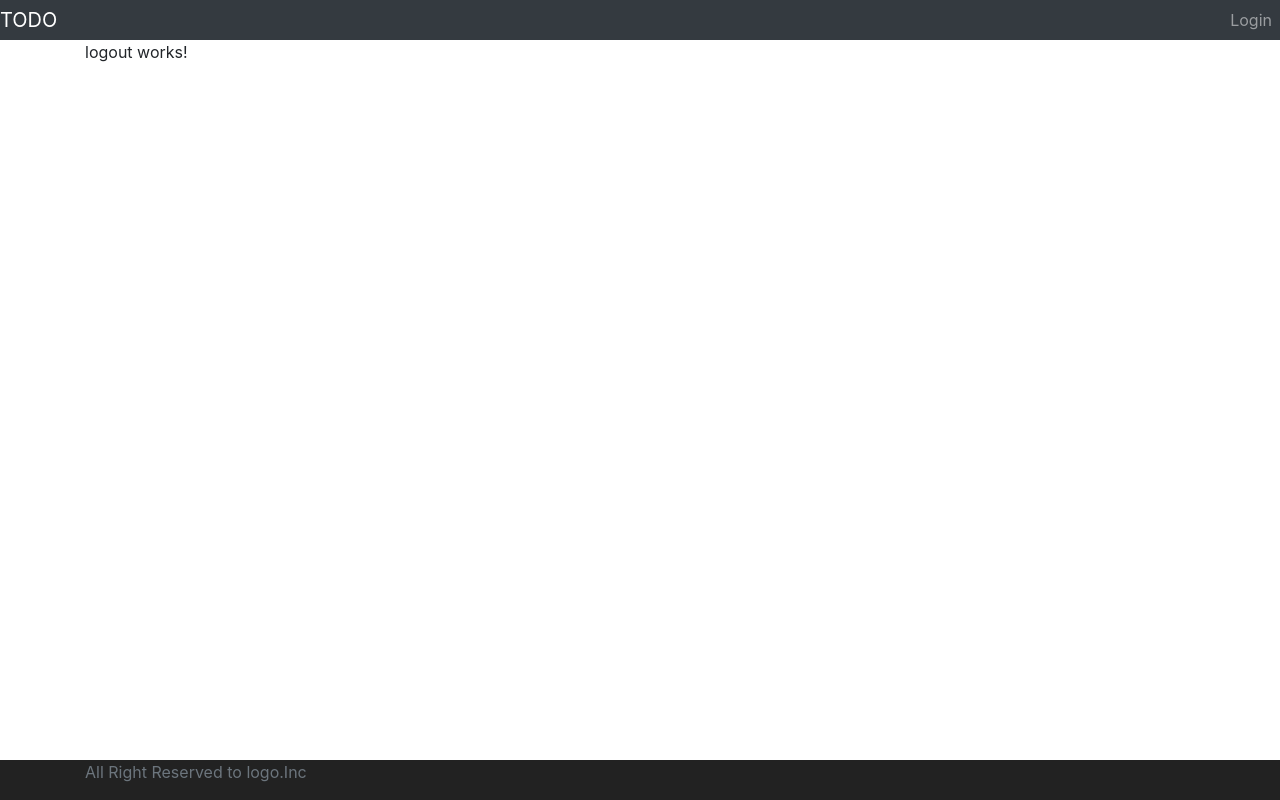
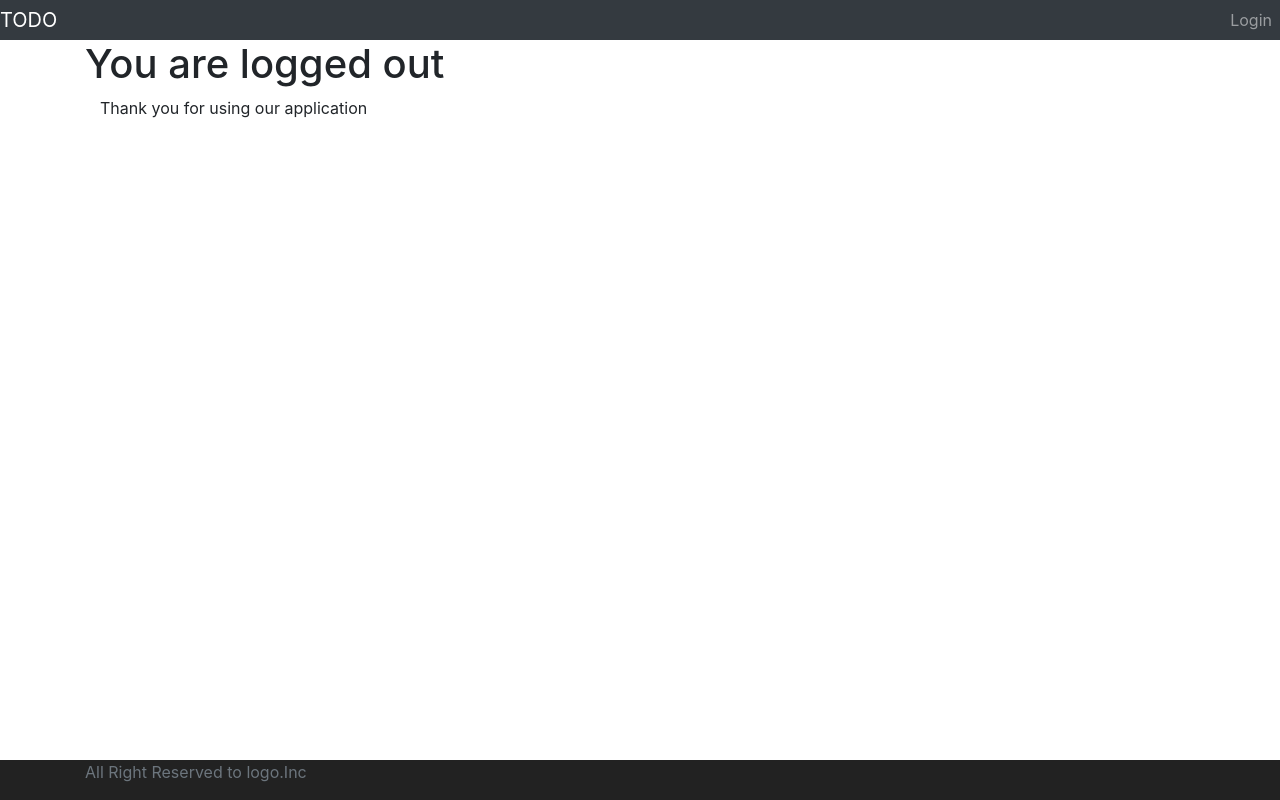
Before and after one commit to Rajavenkateshgurugubelli/angular-with-springboot, an Angular app in the folder frontend/todo/: page /logout in a window 1280 px wide. Built offline with nearby package versions, Linux system fonts and the light colour scheme.

Commit message:
route gaurd created

```diff
--- a/frontend/todo/src/app/logout/logout.component.html
+++ b/frontend/todo/src/app/logout/logout.component.html
@@ -1 +1,4 @@
-<p>logout works!</p>
+<h1>You are logged out</h1>
+<div class="container">
+     Thank you for using our application
+</div>
--- a/frontend/todo/src/app/logout/logout.component.ts
+++ b/frontend/todo/src/app/logout/logout.component.ts
@@ -1,4 +1,5 @@
-import { Component } from '@angular/core';
+import { Component, OnInit } from '@angular/core';
+import { HardcodedAuthenticationService } from '../service/hardcoded-authentication.service';
 
 @Component({
   selector: 'app-logout',
@@ -7,6 +8,13 @@ import { Component } from '@angular/core';
   templateUrl: './logout.component.html',
   styleUrl: './logout.component.css'
 })
-export class LogoutComponent {
+export class LogoutComponent implements OnInit {
+
+  constructor(private hardcodedAuthenticationService: HardcodedAuthenticationService){
+
+  }
+  ngOnInit(): void {
+    this.hardcodedAuthenticationService.logout();
+  }
 
 }
--- a/frontend/todo/src/app/service/hardcoded-authentication.service.ts
+++ b/frontend/todo/src/app/service/hardcoded-authentication.service.ts
@@ -21,4 +21,8 @@ export class HardcodedAuthenticationService {
     let user=sessionStorage.getItem('authenticaterUser')
     return !(user===null)
   }
+
+  logout(){
+    sessionStorage.removeItem('authenticaterUser')
+  }
 }
```
Also changed, not shown: frontend/todo/src/app/service/route-gaurd.service.ts (added, +9 -0 lines), 1 other file (tests, documents, lock files or other folders).
